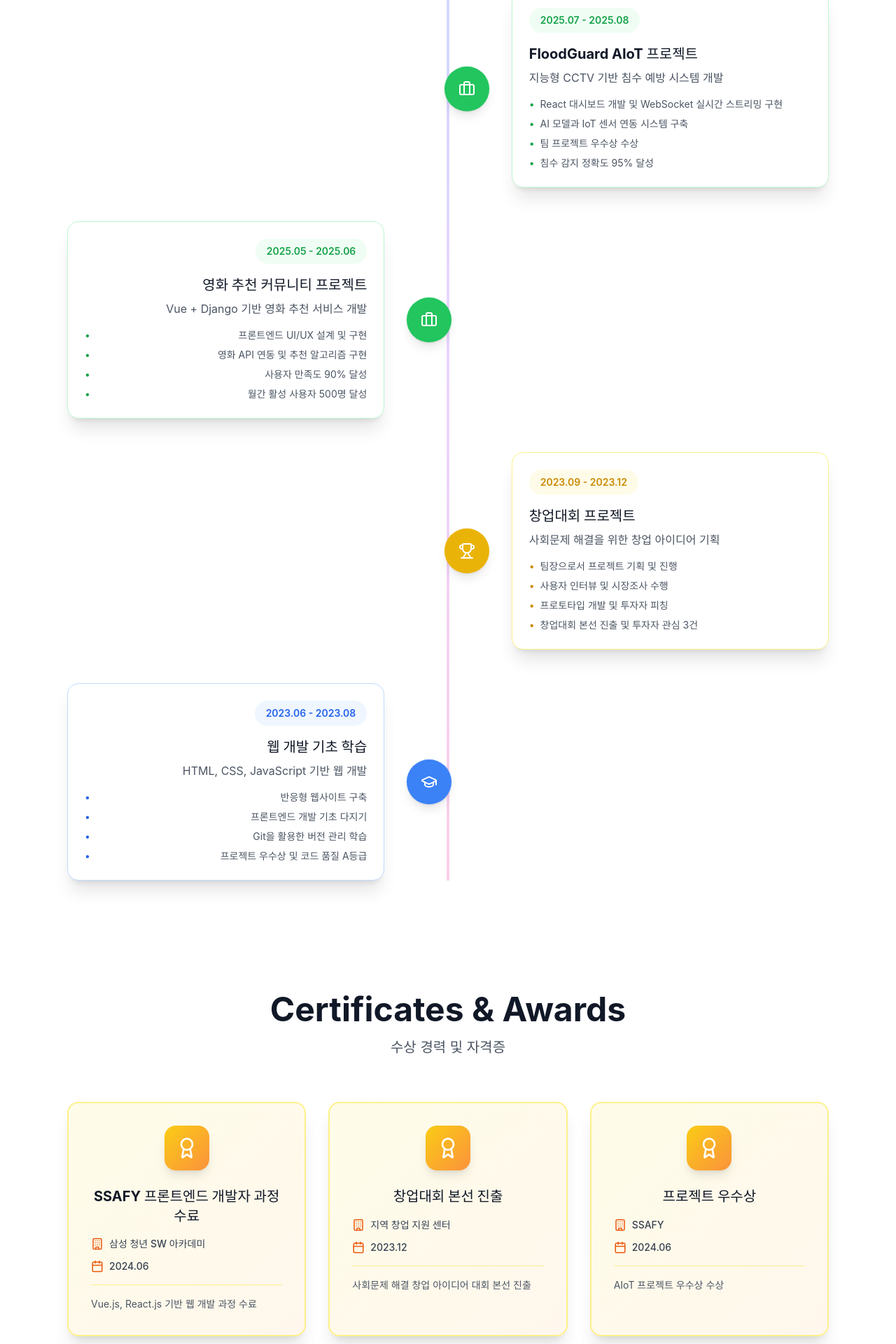
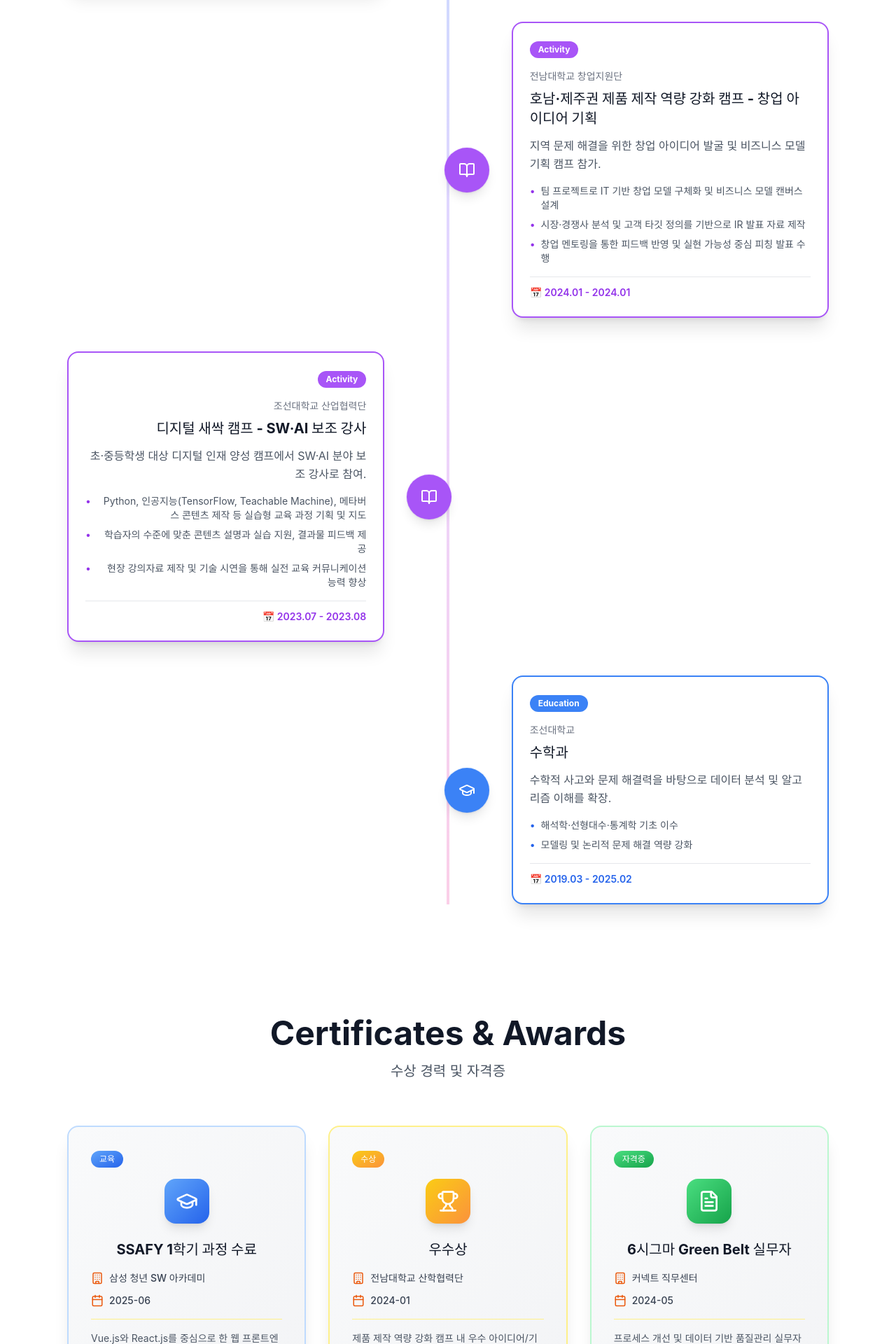
Before and after one commit to kiwookyung/Ki_Portfolio, a React (Vite) app: page /about in a window 1280 px wide. Shown: the part 3980-5900 px from the top of the page at 70% size. Built offline with nearby package versions, Linux system fonts and the light colour scheme.

Commit message:
feat : update data

```diff
--- a/src/components/sections/CertificatesSection.jsx
+++ b/src/components/sections/CertificatesSection.jsx
@@ -1,10 +1,69 @@
-import { Award, Calendar, Building } from 'lucide-react';
-import { certificates } from '../../data/career';
+import { Award, Calendar, Building, GraduationCap, Trophy, FileText } from 'lucide-react';
+import { certifications } from '../../data/certificates';
 import { useIntersectionObserver } from '../../hooks/useIntersectionObserver';
 
 const CertificatesSection = () => {
   const [headerRef, isHeaderVisible] = useIntersectionObserver();
   const [cardsRef, isCardsVisible] = useIntersectionObserver();
+
+  const getTypeColor = (type) => {
+    switch (type) {
+      case 'education':
+        return {
+          bg: 'bg-gradient-to-br from-blue-400 to-blue-600',
+          border: 'border-blue-200',
+          hover: 'hover:border-blue-300',
+          iconBg: 'bg-gradient-to-br from-blue-400 to-blue-600',
+        };
+      case 'award':
+        return {
+          bg: 'bg-gradient-to-br from-yellow-400 to-orange-400',
+          border: 'border-yellow-200',
+          hover: 'hover:border-yellow-300',
+          iconBg: 'bg-gradient-to-br from-yellow-400 to-orange-400',
+        };
+      case 'certificate':
+        return {
+          bg: 'bg-gradient-to-br from-green-400 to-green-600',
+          border: 'border-green-200',
+          hover: 'hover:border-green-300',
+          iconBg: 'bg-gradient-to-br from-green-400 to-green-600',
+        };
+      default:
+        return {
+          bg: 'bg-gradient-to-br from-gray-400 to-gray-600',
+          border: 'border-gray-200',
+          hover: 'hover:border-gray-300',
+          iconBg: 'bg-gradient-to-br from-gray-400 to-gray-600',
+        };
+    }
+  };
+
+  const getTypeIcon = (type) => {
+    switch (type) {
+      case 'education':
+        return <GraduationCap size={32} className="text-white" />;
+      case 'award':
+        return <Trophy size={32} className="text-white" />;
+      case 'certificate':
+        return <FileText size={32} className="text-white" />;
+      default:
+        return <Award size={32} className="text-white" />;
+    }
+  };
+
+  const getTypeLabel = (type) => {
+    switch (type) {
+      case 'education':
+        return '교육';
+      case 'award':
+        return '수상';
+      case 'certificate':
+        return '자격증';
+      default:
+        return '기타';
+    }
+  };
 
   return (
     <section className="py-20 bg-white">
@@ -28,18 +87,25 @@ const CertificatesSection = () => {
           ref={cardsRef}
           className="grid grid-cols-1 md:grid-cols-2 lg:grid-cols-3 gap-8"
         >
-          {certificates.map((cert, index) => (
+          {certifications.map((cert, index) => {
+            const colors = getTypeColor(cert.type);
+            return (
               <div
                 key={cert.id}
-              className={`bg-gradient-to-br from-yellow-50 to-orange-50 rounded-2xl p-8 shadow-xl border-2 border-yellow-200 hover:shadow-2xl hover:scale-105 hover:border-yellow-300 transition-all duration-500 ${isCardsVisible ? 'opacity-100 translate-y-0' : 'opacity-0 translate-y-10'
+                className={`bg-gradient-to-br from-gray-50 to-gray-100 rounded-2xl p-8 shadow-xl border-2 ${colors.border} hover:shadow-2xl hover:scale-105 ${colors.hover} transition-all duration-500 ${isCardsVisible ? 'opacity-100 translate-y-0' : 'opacity-0 translate-y-10'
                   }`}
                 style={{
                   transitionDelay: `${index * 150}ms`,
                 }}
               >
-              {/* Award Icon */}
-              <div className="flex items-center justify-center w-16 h-16 bg-gradient-to-br from-yellow-400 to-orange-400 rounded-2xl mb-6 mx-auto shadow-lg hover:rotate-12 transition-transform duration-300">
-                <Award size={32} className="text-white" />
+                {/* Type Badge */}
+                <div className={`inline-block ${colors.bg} text-white px-3 py-1 rounded-full text-xs font-bold mb-4`}>
+                  {getTypeLabel(cert.type)}
+                </div>
+
+                {/* Type-specific Icon */}
+                <div className={`flex items-center justify-center w-16 h-16 ${colors.iconBg} rounded-2xl mb-6 mx-auto shadow-lg hover:rotate-12 transition-transform duration-300`}>
+                  {getTypeIcon(cert.type)}
                 </div>
 
                 {/* Certificate Name */}
@@ -66,7 +132,8 @@ const CertificatesSection = () => {
                   </p>
                 </div>
               </div>
-          ))}
+            );
+          })}
         </div>
 
         {/* Summary Banner */}
@@ -77,7 +144,7 @@ const CertificatesSection = () => {
           <div className="flex items-center justify-center gap-3 mb-4">
             <Award size={32} className="text-white" />
             <h3 className="text-2xl font-bold text-white">
-              Total {certificates.length} Achievements
+              Total {certifications.length} Achievements
             </h3>
           </div>
           <p className="text-white text-lg">
--- a/src/components/sections/ProjectsSection.jsx
+++ b/src/components/sections/ProjectsSection.jsx
@@ -21,7 +21,7 @@ const ProjectsSection = ({ projects, onProjectClick }) => {
           {filteredProjects.map((project, index) => (
             <div
               key={project.id}
-              className={`bg-white rounded-2xl shadow-xl hover:shadow-2xl transition-all duration-500 overflow-hidden border border-gray-100 hover:scale-105 transform-gpu perspective-500 hover:rotate-y-3 hover:rotate-x-1 ${isProjectsVisible
+              className={`bg-white rounded-2xl shadow-xl hover:shadow-2xl transition-all duration-500 overflow-hidden border border-gray-100 hover:scale-105 transform-gpu perspective-500 hover:rotate-y-3 hover:rotate-x-1 flex flex-col ${isProjectsVisible
                 ? 'animate-slide-up opacity-100 translate-y-0'
                 : 'opacity-0 translate-y-20'
                 }`}
@@ -54,7 +54,7 @@ const ProjectsSection = ({ projects, onProjectClick }) => {
               </div>
 
               {/* Project Info with 3D Hover Effects */}
-              <div className="p-6 transform-gpu">
+              <div className="p-6 transform-gpu flex-1 flex flex-col">
                 <h3 className="text-xl font-bold text-gray-900 mb-3 hover:scale-105 transition-transform duration-300">
                   {project.title}
                 </h3>
@@ -85,7 +85,7 @@ const ProjectsSection = ({ projects, onProjectClick }) => {
                 </div>
 
                 {/* Action Buttons with 3D Effect */}
-                <div className="flex items-center justify-between gap-3">
+                <div className="flex items-center justify-between gap-3 mt-auto">
                   <button
                     onClick={() => onProjectClick(project)}
                     className="flex-1 bg-white border border-gray-300 text-gray-700 px-4 py-2 rounded-lg hover:border-blue-600 hover:text-blue-600 hover:scale-105 hover:rotate-1 transition-all duration-300 text-sm font-medium transform-gpu flex items-center justify-center space-x-2"
--- a/src/components/sections/TimelineSection.jsx
+++ b/src/components/sections/TimelineSection.jsx
@@ -5,6 +5,16 @@ import { useIntersectionObserver } from '../../hooks/useIntersectionObserver';
 const TimelineSection = () => {
   const [headerRef, isHeaderVisible] = useIntersectionObserver();
   const [timelineRef, isTimelineVisible] = useIntersectionObserver();
+
+  // 시간순 정렬 (최신순)
+  const sortedCareer = [...career].sort((a, b) => {
+    // 진행 중인 항목(end가 null)은 맨 위로
+    if (a.end === null && b.end !== null) return -1;
+    if (a.end !== null && b.end === null) return 1;
+
+    // start 날짜로 정렬 (YYYY-MM 형식)
+    return b.start.localeCompare(a.start);
+  });
 
   const getIcon = (type) => {
     switch (type) {
@@ -14,8 +24,25 @@ const TimelineSection = () => {
         return <Briefcase size={24} />;
       case 'competition':
         return <Trophy size={24} />;
+      case 'activity':
+        return <BookOpen size={24} />;
       default:
         return <BookOpen size={24} />;
+    }
+  };
+
+  const getTypeLabel = (type) => {
+    switch (type) {
+      case 'education':
+        return 'Education';
+      case 'project':
+        return 'Project';
+      case 'competition':
+        return 'Competition';
+      case 'activity':
+        return 'Activity';
+      default:
+        return 'Experience';
     }
   };
 
@@ -23,31 +50,43 @@ const TimelineSection = () => {
     switch (type) {
       case 'education':
         return {
-          bg: 'bg-blue-50',
-          border: 'border-blue-200',
+          border: 'border-blue-500',
           icon: 'bg-blue-500',
           text: 'text-blue-600',
+          typeBg: 'bg-blue-500',
+          typeText: 'text-white',
         };
       case 'project':
         return {
-          bg: 'bg-green-50',
-          border: 'border-green-200',
+          border: 'border-green-500',
           icon: 'bg-green-500',
           text: 'text-green-600',
+          typeBg: 'bg-green-500',
+          typeText: 'text-white',
         };
       case 'competition':
         return {
-          bg: 'bg-yellow-50',
-          border: 'border-yellow-200',
+          border: 'border-yellow-500',
           icon: 'bg-yellow-500',
           text: 'text-yellow-600',
+          typeBg: 'bg-yellow-500',
+          typeText: 'text-white',
+        };
+      case 'activity':
+        return {
+          border: 'border-purple-500',
+          icon: 'bg-purple-500',
+          text: 'text-purple-600',
+          typeBg: 'bg-purple-500',
+          typeText: 'text-white',
         };
       default:
         return {
-          bg: 'bg-gray-50',
-          border: 'border-gray-200',
+          border: 'border-gray-500',
           icon: 'bg-gray-500',
           text: 'text-gray-600',
+          typeBg: 'bg-gray-500',
+          typeText: 'text-white',
         };
     }
   };
@@ -79,7 +118,7 @@ const TimelineSection = () => {
 
           {/* Timeline Items */}
           <div className="space-y-12">
-            {career.map((item, index) => {
+            {sortedCareer.map((item, index) => {
               const colors = getColor(item.type);
               const isEven = index % 2 === 0;
 
@@ -95,21 +134,29 @@ const TimelineSection = () => {
                   <div className={`flex flex-col md:flex-row items-center gap-8 ${isEven ? 'md:flex-row' : 'md:flex-row-reverse'}`}>
                     {/* Content Card */}
                     <div className={`w-full md:w-5/12 ${isEven ? 'md:text-right' : 'md:text-left'}`}>
-                      <div className={`bg-white rounded-2xl p-6 shadow-xl border ${colors.border} hover:shadow-2xl hover:scale-105 transition-all duration-500`}>
-                        {/* Period Badge */}
-                        <div className={`inline-block ${colors.bg} ${colors.text} px-4 py-2 rounded-full text-sm font-semibold mb-4`}>
-                          {item.period}
+                      <div className={`bg-white rounded-2xl p-6 shadow-xl border-2 ${colors.border} hover:shadow-2xl hover:scale-105 transition-all duration-500`}>
+                        {/* Type Badge */}
+                        <div className={`inline-block ${colors.typeBg} ${colors.typeText} px-3 py-1 rounded-full text-xs font-bold mb-4`}>
+                          {getTypeLabel(item.type)}
                         </div>
 
-                        <h3 className="text-xl font-bold text-gray-900 mb-2">
+                        {/* Organization */}
+                        <div className="text-sm text-gray-500 mb-2 font-medium">
+                          {item.org}
+                        </div>
+
+                        {/* Title */}
+                        <h3 className="text-xl font-bold text-gray-900 mb-3">
                           {item.title}
                         </h3>
-                        <p className="text-gray-600 mb-4">
+
+                        {/* Description */}
+                        <p className="text-gray-600 mb-4 leading-relaxed">
                           {item.description}
                         </p>
 
                         {/* Details List */}
-                        <ul className={`space-y-2 ${isEven ? 'md:text-right' : 'md:text-left'}`}>
+                        <ul className={`space-y-2 mb-4 ${isEven ? 'md:text-right' : 'md:text-left'}`}>
                           {item.details.map((detail, detailIndex) => (
                             <li
                               key={detailIndex}
@@ -120,6 +167,11 @@ const TimelineSection = () => {
                             </li>
                           ))}
                         </ul>
+
+                        {/* Period */}
+                        <div className={`text-sm ${colors.text} font-semibold border-t pt-3 ${isEven ? 'md:text-right' : 'md:text-left'}`}>
+                          📅 {item.period}
+                        </div>
                       </div>
                     </div>
 
--- a/src/data/career.js
+++ b/src/data/career.js
@@ -1,90 +1,66 @@
 export const career = [
   {
     id: 1,
-    period: "2025.01 - 2025.12",
-    title: "SSAFY (삼성 청년 SW 아카데미)",
-    description: "프론트엔드 개발자 과정 수료",
+    type: "education",
+    org: "조선대학교",
+    title: "수학과",
+    start: "2019-03",
+    end: "2025-02",
+    period: "2019.03 - 2025.02",
+    location: "광주",
+    description:
+      "수학적 사고와 문제 해결력을 바탕으로 데이터 분석 및 알고리즘 이해를 확장.",
     details: [
-      "Vue.js, React.js 기반 웹 개발 학습",
-      "AIoT 프로젝트를 통한 실무 경험",
-      "팀 프로젝트를 통한 협업 능력 향상",
-      "프로젝트 우수상 수상",
+      "해석학·선형대수·통계학 기초 이수",
+      "모델링 및 논리적 문제 해결 역량 강화",
     ],
-    type: "education",
+    logo: "/images/chosun-univ.png",
   },
   {
     id: 2,
-    period: "2025.07 - 2025.08",
-    title: "FloodGuard AIoT 프로젝트",
-    description: "지능형 CCTV 기반 침수 예방 시스템 개발",
+    type: "education",
+    org: "SSAFY (삼성 청년 SW 아카데미) 13기",
+    title: "SW 개발자 과정 (진행 중)",
+    start: "2025-01",
+    end: null,
+    period: "2025.01 - 현재",
+    description: "SW 교육과정 및 프로젝트를 통해 실무 경험을 쌓고 있습니다.",
     details: [
-      "React 대시보드 개발 및 WebSocket 실시간 스트리밍 구현",
-      "AI 모델과 IoT 센서 연동 시스템 구축",
-      "팀 프로젝트 우수상 수상",
-      "침수 감지 정확도 95% 달성",
+      "1학기 수료, 2학기 진행 중",
+      "ReeLoom · FloodGuard · OrakGarak 등 팀 프로젝트 수행",
     ],
-    type: "project",
+    logo: "/images/ssafy.png",
   },
   {
     id: 3,
-    period: "2025.05 - 2025.06",
-    title: "영화 추천 커뮤니티 프로젝트",
-    description: "Vue + Django 기반 영화 추천 서비스 개발",
+    type: "activity",
+    org: "조선대학교 산업협력단",
+    title: "디지털 새싹 캠프 - SW·AI 보조 강사",
+    start: "2023-07",
+    end: "2023-08",
+    period: "2023.07 - 2023.08",
+    description: "초·중등학생 대상 디지털 인재 양성 캠프에서 SW·AI 분야 보조 강사로 참여.",
     details: [
-      "프론트엔드 UI/UX 설계 및 구현",
-      "영화 API 연동 및 추천 알고리즘 구현",
-      "사용자 만족도 90% 달성",
-      "월간 활성 사용자 500명 달성",
+      "Python, 인공지능(TensorFlow, Teachable Machine), 메타버스 콘텐츠 제작 등 실습형 교육 과정 기획 및 지도",
+      "학습자의 수준에 맞춘 콘텐츠 설명과 실습 지원, 결과물 피드백 제공",
+      "현장 강의자료 제작 및 기술 시연을 통해 실전 교육 커뮤니케이션 능력 향상"
     ],
-    type: "project",
+    logo: "/images/digitalsaesak.png"
   },
   {
     id: 4,
-    period: "2023.09 - 2023.12",
-    title: "창업대회 프로젝트",
-    description: "사회문제 해결을 위한 창업 아이디어 기획",
+    type: "activity",
+    org: "전남대학교 창업지원단",
+    title: "호남·제주권 제품 제작 역량 강화 캠프 - 창업 아이디어 기획",
+    start: "2024-01",
+    end: "2024-01",
+    period: "2024.01 - 2024.01",
+    description: "지역 문제 해결을 위한 창업 아이디어 발굴 및 비즈니스 모델 기획 캠프 참가.",
     details: [
-      "팀장으로서 프로젝트 기획 및 진행",
-      "사용자 인터뷰 및 시장조사 수행",
-      "프로토타입 개발 및 투자자 피칭",
-      "창업대회 본선 진출 및 투자자 관심 3건",
+      "팀 프로젝트로 IT 기반 창업 모델 구체화 및 비즈니스 모델 캔버스 설계",
+      "시장·경쟁사 분석 및 고객 타깃 정의를 기반으로 IR 발표 자료 제작",
+      "창업 멘토링을 통한 피드백 반영 및 실현 가능성 중심 피칭 발표 수행"
     ],
-    type: "competition",
-  },
-  {
-    id: 5,
-    period: "2023.06 - 2023.08",
-    title: "웹 개발 기초 학습",
-    description: "HTML, CSS, JavaScript 기반 웹 개발",
-    details: [
-      "반응형 웹사이트 구축",
-      "프론트엔드 개발 기초 다지기",
-      "Git을 활용한 버전 관리 학습",
-      "프로젝트 우수상 및 코드 품질 A등급",
-    ],
-    type: "education",
-  },
+    logo: "/images/startup.png"
+  }
 ];
-export const certificates = [
-  {
-    id: 1,
-    name: "SSAFY 프론트엔드 개발자 과정 수료",
-    issuer: "삼성 청년 SW 아카데미",
-    date: "2024.06",
-    description: "Vue.js, React.js 기반 웹 개발 과정 수료",
-  },
-  {
-    id: 2,
-    name: "창업대회 본선 진출",
-    issuer: "지역 창업 지원 센터",
-    date: "2023.12",
-    description: "사회문제 해결 창업 아이디어 대회 본선 진출",
-  },
-  {
-    id: 3,
-    name: "프로젝트 우수상",
-    issuer: "SSAFY",
-    date: "2024.06",
-    description: "AIoT 프로젝트 우수상 수상",
-  },
-];
--- /dev/null
+++ b/src/data/certificates.js
@@ -0,0 +1,27 @@
+export const certifications = [
+  {
+    id: 1,
+    type: "education", // 교육/수료 구분용
+    name: "SSAFY 1학기 과정 수료",
+    issuer: "삼성 청년 SW 아카데미",
+    date: "2025-06",
+    description:
+      "Vue.js와 React.js를 중심으로 한 웹 프론트엔드 개발 심화 교육과정 수료",
+  },
+  {
+    id: 2,
+    type: "award",
+    name: "우수상",
+    issuer: "전남대학교 산학협력단",
+    date: "2024-01",
+    description: "제품 제작 역량 강화 캠프 내 우수 아이디어/기획 발표로 수상",
+  },
+  {
+    id: 3,
+    type: "certificate",
+    name: "6시그마 Green Belt 실무자",
+    issuer: "커넥트 직무센터",
+    date: "2024-05",
+    description: "프로세스 개선 및 데이터 기반 품질관리 실무자 과정 이수",
+  },
+];
--- a/src/pages/ProjectsPage.jsx
+++ b/src/pages/ProjectsPage.jsx
@@ -19,13 +19,34 @@ const ProjectsPage = () => {
     setSelectedProject(null);
   };
 
+  // 프로젝트 타입 분류 함수
+  const getProjectType = (teamSize) => {
+    return teamSize.includes('1명') || teamSize.includes('개인') ? '개인' : '팀';
+  };
+
   // 필터링된 프로젝트
   const filteredProjects = filter === 'all'
     ? projects
-    : projects.filter(p => p.tech.some(tech => tech.toLowerCase().includes(filter.toLowerCase())));
+    : filter === '개인'
+      ? projects.filter(p => getProjectType(p.teamSize) === '개인')
+      : filter === '팀'
+        ? projects.filter(p => getProjectType(p.teamSize) === '팀')
+        : projects;
 
-  // 주요 기술 스택
-  const mainTechs = ['React', 'Vue', 'Django', 'Python', 'JavaScript'];
+  // 필터 옵션
+  const filterOptions = [
+    { key: 'all', label: '전체', count: projects.length },
+    {
+      key: '개인',
+      label: '개인 프로젝트',
+      count: projects.filter(p => getProjectType(p.teamSize) === '개인').length
+    },
+    {
+      key: '팀',
+      label: '팀 프로젝트',
+      count: projects.filter(p => getProjectType(p.teamSize) === '팀').length
+    }
+  ];
 
   return (
     <div className="min-h-screen bg-gradient-to-br from-slate-50 via-white to-purple-50">
@@ -58,25 +79,16 @@ const ProjectsPage = () => {
               <Filter size={20} />
               <span>필터:</span>
             </div>
-            <button
-              onClick={() => setFilter('all')}
-              className={`px-4 py-2 rounded-lg font-medium transition-all duration-300 ${filter === 'all'
-                ? 'bg-blue-600 text-white shadow-lg scale-105'
-                : 'bg-gray-100 text-gray-700 hover:bg-gray-200'
-                }`}
-            >
-              전체 ({projects.length})
-            </button>
-            {mainTechs.map((tech) => (
+            {filterOptions.map((option) => (
               <button
-                key={tech}
-                onClick={() => setFilter(tech)}
-                className={`px-4 py-2 rounded-lg font-medium transition-all duration-300 ${filter === tech
+                key={option.key}
+                onClick={() => setFilter(option.key)}
+                className={`px-4 py-2 rounded-lg font-medium transition-all duration-300 ${filter === option.key
                   ? 'bg-blue-600 text-white shadow-lg scale-105'
                   : 'bg-gray-100 text-gray-700 hover:bg-gray-200'
                   }`}
               >
-                {tech} ({projects.filter(p => p.tech.includes(tech)).length})
+                {option.label} ({option.count})
               </button>
             ))}
           </div>
```
Also changed, not shown: src/components/common/ProjectModal.jsx (+26 -5 lines), src/components/sections/FeaturedProjectsSection.jsx (+5 -5 lines). Lines whose indentation alone changed are shown as unchanged.
